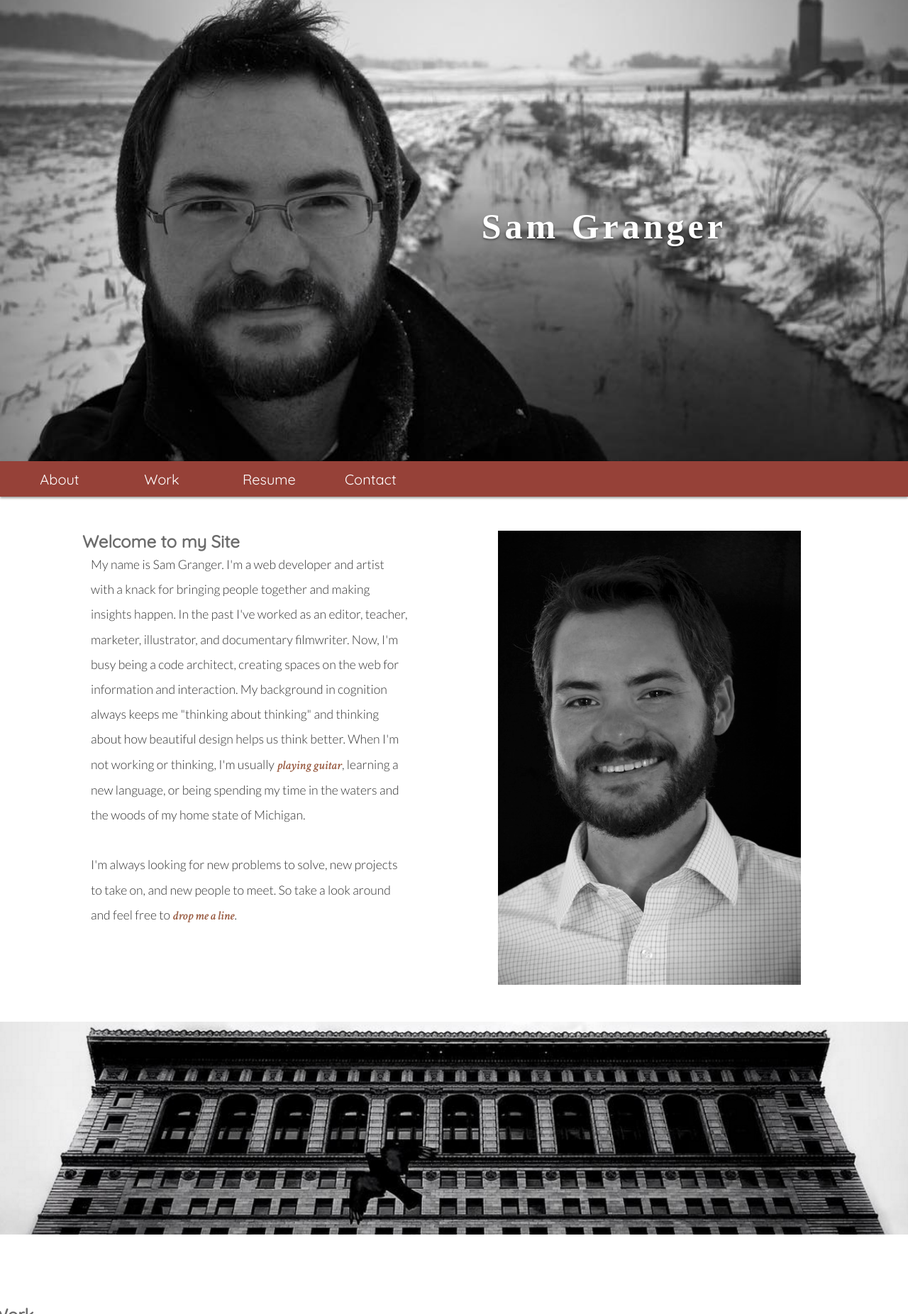
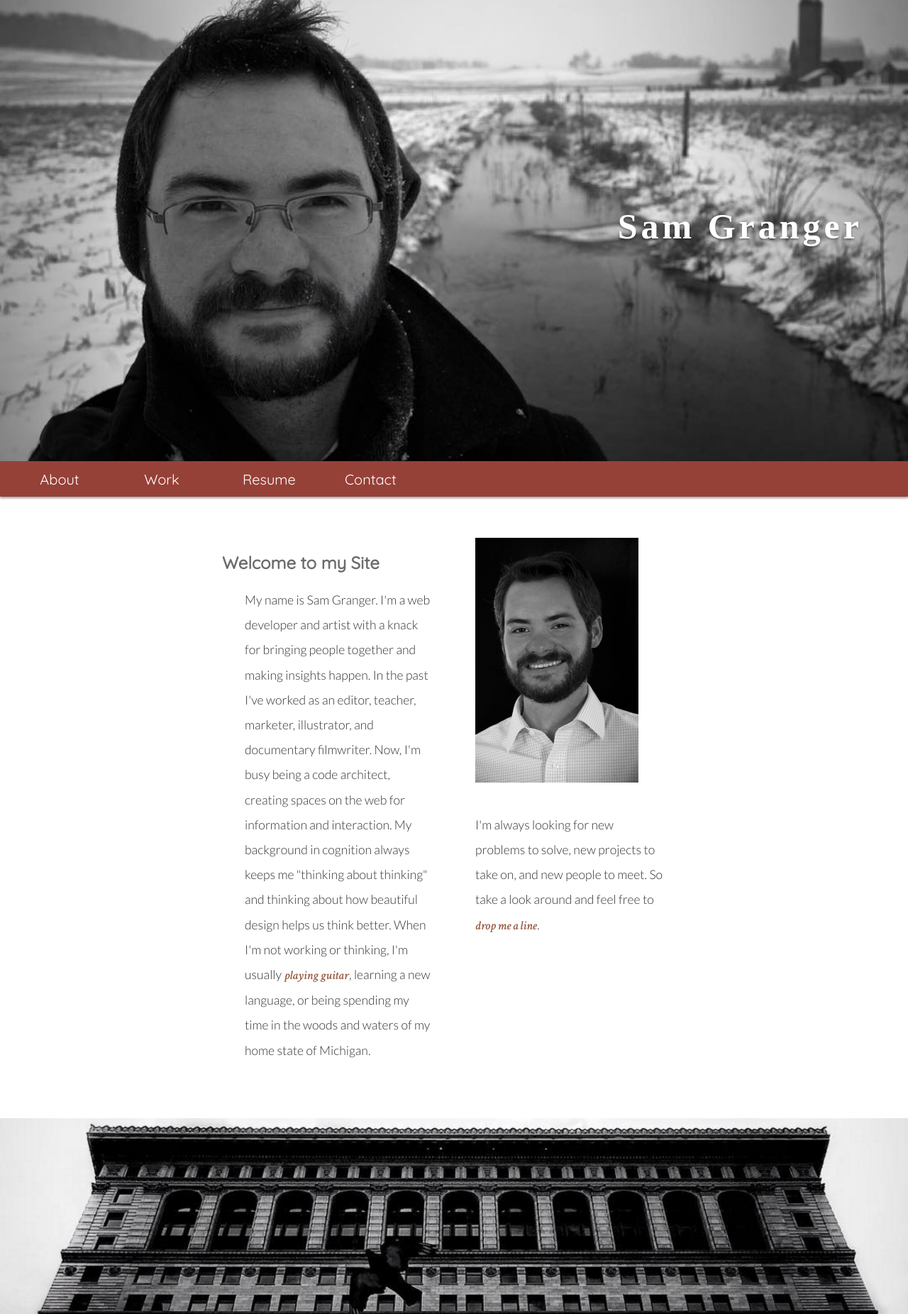
Before and after one commit to samwisegrangee/samgranger, a Jekyll site: the page built from index.html, in a window 1280 px wide, cut to the strip 0-1852 px from the top of the page. Shown: the whole strip at 71% size. Built offline with Jekyll 4.4.1, drawn with Linux system fonts in a browser that asks for light colours; some web fonts are replaced; Markdown is read by kramdown in place of the engine named in the settings.

Commit message:
Two Column Solution
Float the columns within two divs that split the screen 50%, and which
turn to 100% @media fixed my margin issues.

Style redundancies and gallery revamping to come next.

```diff
--- a/_includes/about.html
+++ b/_includes/about.html
@@ -4,24 +4,26 @@
 
   <div class="section-block">
 
-    <div class="col-1">
-      <h2>Welcome to my Site</h2>
+    <div class="bg-l">
+      <div class="col-l">
+        <h2>Welcome to my Site</h2>
 
-        <p>
-        My name is Sam Granger. I'm a web developer and artist with a knack for bringing people together and making insights happen. In the past I've worked as an editor, teacher, marketer, illustrator, and documentary filmwriter. Now, I'm busy being a code architect, creating spaces on the web for information and interaction. My background in cognition always keeps me "thinking about thinking" and thinking about how beautiful design helps us think better. When I'm not working or thinking, I'm usually <a class="click-me" href="https://www.youtube.com/watch?v=b98ItgwIcnU" target="_blank"><strong>playing guitar</strong></a>, learning a new language, or being spending my time in the waters and the woods of my home state of Michigan.
-      <br>
-      <br>
-        I'm always looking for new problems to solve, new projects to take on, and new people to meet. So take a look around and feel free to <a class="click-me" href="#contact"><strong>drop me a line</strong></a>.
-      </p>
-      <br>
-      <br>
-
+          <p>
+          My name is Sam Granger. I'm a web developer and artist with a knack for bringing people together and making insights happen. In the past I've worked as an editor, teacher, marketer, illustrator, and documentary filmwriter. Now, I'm busy being a code architect, creating spaces on the web for information and interaction. My background in cognition always keeps me "thinking about thinking" and thinking about how beautiful design helps us think better. When I'm not working or thinking, I'm usually <a class="click-me" href="https://www.youtube.com/watch?v=b98ItgwIcnU" target="_blank"><strong>playing guitar</strong></a>, learning a new language, or being spending my time in the woods and waters of my home state of Michigan.
+        </p>
+      </div>
     </div>
 
-    <div class="col-2">
-        <img src="images/headshot.jpg" />
+    <div class="bg-r">
+      <div class="col-r">
+          <img id="headshot" src="images/headshot.jpg" />
+          <br>
+          <br>
+          <p>
+            I'm always looking for new problems to solve, new projects to take on, and new people to meet. So take a look around and feel free to <a class="click-me" href="#contact"><strong>drop me a line</strong></a>.
+          </p>
+      </div>
     </div>
-
 
   </div>
 
--- a/_includes/contact.html
+++ b/_includes/contact.html
@@ -1,5 +1,6 @@
 <section id="contact">
   <div class="contact-block">
+
 
     <p class="contact-graf">Drop me a line at...</p>
     <br>
@@ -7,33 +8,29 @@
     <br>
     <p class="contact-graf">Or find me on ...</p>
     <br>
-    <div class="social-links">
+    <ul class="social-links">
+      <li class="social-click">
+        <a href="https://www.linkedin.com/in/samuelwgranger"  target="_blank">
+          <p class="social-name"><img class="social-img" src="images/icons/iconmonstr-linkedin-4.svg" />&nbsp; LinkedIn</p>
+        </a>
+      </li>
+      <li class="social-click">
+        <a href="https://github.com/samwisegrangee" target="_blank">
+          <p class="social-name"><img class="social-img" src="images/icons/github.svg" />&nbsp; GitHub</p>
+        </a>
 
-      <div class="social-click">
-        <a href="https://www.linkedin.com/in/samuelwgranger"  target="_blank">
-          <p class="social-name">LinkedIn</p>
-          <img class="social-img" src="images/icons/iconmonstr-linkedin-4.svg" />
+      </li>
+      <li class="social-click">
+        <a href="https://www.instagram.com/samwisegrangee/" target="_blank">
+          <p class="social-name"><img class="social-img" src="images/icons/iconmonstr-instagram-1.svg" />&nbsp; Instagram</p>
         </a>
-      </div>
-      <div class="social-click">
-        <a href="https://github.com/samwisegrangee" target="_blank">
-          <p class="social-name">GitHub</p>
-          <img class="social-img" src="images/icons/github.svg" />
+      </li>
+      <li class="social-click">
+        <a href="https://twitter.com/SamwiseGrangee" target="_blank">
+          <p class="social-name"><img class="social-img" src="images/icons/iconmonstr-twitter-1.svg" />&nbsp; Twitter</p>
         </a>
-      </div>
-      <div class="social-click">
-        <a href="https://www.instagram.com/samwisegrangee/" target="_blank">
-          <p class="social-name">Instagram</p>
-          <img class="social-img" src="images/icons/iconmonstr-instagram-1.svg" />
-        </a>
-      </div>
-      <div class="social-click">
-        <a href="https://twitter.com/SamwiseGrangee" target="_blank">
-          <p class="social-name">Twitter</p>
-          <img class="social-img" src="images/icons/iconmonstr-twitter-1.svg" />
-        </a>
-      </div>
-    </div>
+      </li>
+    </ul>
 
   </div>
 </section>
--- a/_includes/resume.html
+++ b/_includes/resume.html
@@ -1,7 +1,9 @@
 <section id="resume">
   <div class="section-block">
-    <div class="xtra-space"></div>
-    <div class="col-1">
+
+    <div class="bg-l">
+
+      <div class="col-l">
         <h2>Resume</h2>
 
         <p>
@@ -11,15 +13,15 @@
           <br>
           Additionally, if you have some more time on your hands, feel free to check out the links to talks I've given, projects I've worked on, and pieces I've written.
         </p>
-      <br>
         <a class="click-me" href="{{ site.baseurl }}/images/Sam_Granger_Resume_2016.pdf">
-        <br>
           <img id="resume-pic" src="{{ site.baseurl }}/images/resume.png" />
-        <br>
         </a>
       </div>
+    </div>
 
-    <div class="col-2">
+    <div class="bg-r">
+
+      <div class="col-r">
         <br>
         <br>
         <button class="talk-btn">
@@ -36,10 +38,8 @@
           <a class="navlink" href="http://www.lonerganresource.com/audio/contributors/LOE-2013-06.mp3">LoE 2013: <br> Tale of Two Bernards</a></button>
         <button class="talk-btn">
           <a class="navlink" href="https://hortulus-journal.com/2013/11/01/granger/">Orthodox Readings of Aquinas</a></button>
-
       </div>
-
-
+    </div>
 
 </div>
 </section>
--- a/_includes/work.html
+++ b/_includes/work.html
@@ -1,6 +1,7 @@
 <section id="work">
   <div class="section-block">
-  <div class="xtra-space"></div>
+    <div class="center-col">
+
       <h2>Work</h5>
 
       <p><em>I've always been a jack of trades and master of some</em></p>
@@ -10,34 +11,37 @@
         Drawing has been in my life ever since I could hold a pencil. Translating the contours of a plant's leaves or the intricacies of a person's expression into the lines on my paper was a training in attention. I bring this attention and problem-solving to bear on my code work.
         <br>
         Here's a handful of images that help you see how I often look at the world. If you'd like to see a fuller profile, feel free to <a class="click-me" href="#contact"><strong>contact me</strong></a>.
-          <br>
-          <br>
       </p>
+    </div>
 
-      <div class="gallery">
-        <div class="section group">
-        	<div class="col span_1_of_5"><img class="thumbnail" src="images/IMG_1024.jpg" id="w1" /></div>
-        	<div class="col span_1_of_5"><img class="thumbnail" src="images/Odyssey-screenshot.jpg" id="w2" /></div>
-        	<div class="col span_1_of_5"><img class="thumbnail" src="images/sm-Rowster-screenshot.jpg" id="w3" /></div>
-        	<div class="col span_1_of_5"><img class="thumbnail" src="images/sm-Sam-Granger-screenshot.jpg" id="w4" /></div>
-          <div class="col span_1_of_5"><img class="thumbnail" src="images/leaves.png" id="ph5" /></div>
+    <div class="bg-l">
+      <div class="col-l">
+        <img class="thumbnail" src="images/Odyssey-screenshot.jpg" id="w2" />
+        <img class="thumbnail" src="images/IMG_4192.jpg" id="ph3" />
+        <img class="thumbnail" src="images/IMG_6541.jpg" id="ph2" />
+        <img class="thumbnail" src="images/beckett.png" id="a3" />
+        <img class="thumbnail" src="images/sm-Sam-Granger-screenshot.jpg" id="w4" />
+        <img class="thumbnail" src="images/leaves.png" id="ph5" />
+        <img class="thumbnail" src="images/marmi.png" id="ph1" />
+        <img class="thumbnail" src="images/eyes.png" id="a2" />
+
       </div>
-        <div class="section group">
-          <div class="col span_1_of_5"><img class="thumbnail" src="images/marmi.png" id="ph1" /></div>
-          <div class="col span_1_of_5"><img class="thumbnail" src="images/IMG_6541.jpg" id="ph2" /></div>
-          <div class="col span_1_of_5"><img class="thumbnail" src="images/IMG_4192.jpg" id="ph3" /></div>
-          <div class="col span_1_of_5"><img class="thumbnail" src="images/canadians-in-street.png" id="ph4" /></div>
-          <div class="col span_1_of_5"><img class="thumbnail" src="images/accordian-scene.png" id="ph5" /></div>
     </div>
-        <div class="section group">
-          <div class="col span_1_of_5"><img class="thumbnail" src="images/dreadlocks.png" id="a1" /></div>
-          <div class="col span_1_of_5"><img class="thumbnail" src="images/eyes.png" id="a2" /></div>
-          <div class="col span_1_of_5"><img class="thumbnail" src="images/beckett.png" id="a3" /></div>
-          <div class="col span_1_of_5"><img class="thumbnail" src="images/palm.jpg" id="a4" /></div>
-          <div class="col span_1_of_5"><img class="thumbnail" src="images/windows.png" id="a5" /></div>
+
+    <div class="bg-r">
+      <div class="col-r">
+        <img class="thumbnail" src="images/canadians-in-street.png" id="ph4" />
+        <img class="thumbnail" src="images/accordian-scene.png" id="ph5" />
+        <img class="thumbnail" src="images/dreadlocks.png" id="a1" />
+        <img class="thumbnail" src="images/sm-Rowster-screenshot.jpg" id="w3" />
+        <img class="thumbnail" src="images/IMG_1024.jpg" id="w1" />
+        <img class="thumbnail" src="images/palm.jpg" id="a4" />
+        <img class="thumbnail" src="images/windows.png" id="a5" />
+        <button class="talk-btn" id="gallery-fill">
+          <a class="navlink" href="#contact">For More, Contact Me</a></button>
+
       </div>
     </div>
 
     </div>
-  </div>
 </section>
--- a/css/style.css
+++ b/css/style.css
@@ -1,5 +1,8 @@
 * {
   box-sizing: border-box;
+}
+html, body {
+  margin: 0;
 }
 
 /*Typography
@@ -17,7 +20,7 @@ h1 {
   text-shadow: 0 2px 3px rgba(0, 0, 0, 0.4);
 }
 p, h2 {
-  margin: 0;
+  margin: 20px;
 }
 h2 {
   font-family: 'Quicksand', sans-serif;
@@ -60,11 +63,11 @@ header {
 }
 .name-box {
   float: right;
-  padding-right: 20%;
+  padding-right: 5%;
   padding-top: 20%;
 }
 
-/*Navigation*/
+/*NAVIGATION*/
 nav {
   display: table;
   background-color: #964138;
@@ -98,34 +101,45 @@ button {
 }
 
 /*SECTIONS*/
-section {
+.section {
   display: block;
-  width: 100%;
+  clear: both;
+  padding: 0px;
+  margin: 0px;
 }
 .section-block {
   padding-top: 48px;
   padding-bottom: 48px;
-
   clear: both;
   overflow: auto;
 }
-.xtra-space {
+/*.xtra-space {
   height: 50px;
   width: 100%;
+}*/
+.bg-l, .bg-r {
+  display: inline-block;
 }
-.col-1, .col-2 {
-  width: 450px;
-  height: 100%;
-  position: relative;
+.bg-l {
+  float: left;
+  width: 50%;
 }
-.col-1 {
+.bg-r {
+  float: right;
+  width: 50%;
+}
+.col-l, .col-r {
+  width: 325px;
+  padding: 10px;
+}
+.col-l {
+  float: right;
+}
+.col-r {
   float: left;
-  margin-left: 10%;
 }
-.col-2 {
-  float: right;
-  margin-right: 10%;
-}
+
+
 .trans-img {
   display: relative;
   height: 300px;
@@ -147,64 +161,21 @@ section {
 }
 
 
-#about {
 
+/*ABOUT*/
+
+#headshot {
+  width: 250px;
+  padding-left: 20px;
 }
 
 
 /*WORK PAGE*/
 
-
-/*  SECTIONS  */
-.section {
-	clear: both;
-	padding: 0px;
-	margin: 0px;
-}
-
-/*  COLUMN SETUP  */
-.col {
-	display: block;
-	float:left;
-	margin: 1% 0 1% 1.6%;
-}
-.col:first-child { margin-left: 0; }
-
-/*  GROUPING  */
-.group:before,
-.group:after { content:""; display:table; }
-.group:after { clear:both;}
-.group { zoom:1; /* For IE 6/7 */ }
-
-
-/*  GRID OF FIVE  */
-.span_5_of_5 {
-	width: 100%;
-}
-.span_4_of_5 {
-	width: 79.68%;
-}
-.span_3_of_5 {
-	width: 59.36%;
-}
-.span_2_of_5 {
-	width: 39.04%;
-}
-.span_1_of_5 {
-	width: 18.72%;
-}
-
-/*  GO FULL WIDTH BELOW 480 PIXELS */
-@media only screen and (max-width: 480px) {
-	.col {  margin: 1% 0 1% 0%; }
-	.span_1_of_5, .span_2_of_5, .span_3_of_5, .span_4_of_5, .span_5_of_5 { width: 100%; }
-}
-
-#work {
-
-}
-.gallery {
-  width: 100%;
+.center-col {
+  margin: auto;
+  width: 60%;
+  padding: 10px;
 }
 .thumbnail, .thumb-title {
   width: 100%;
@@ -213,25 +184,16 @@ section {
   margin: 0;
   padding: 0;
 }
-#thumb-title {
-  font-family: 'Quicksand', sans-serif;
-  color: white;
-  align-content: center;
-  background-color: #6c6c6c;
-
-}
-.gallery {
+#gallery-fill {
   width: 100%;
-  padding: 15px;
-  background-color: #6c6c6c;
+  padding-top: 20px;
+  padding-bottom: 20px;
 }
 
 
 
+
 /*RESUME PAGE*/
-
-#resume {}
-
 .talk-btn {
   display: block;
   padding: 10px 20px;
@@ -242,9 +204,8 @@ section {
   height: 300px;
   display: block;
   float: left;
+  padding-left: 20px;
 }
-
-
 
 
 /*CONTACT PAGE*/
@@ -254,7 +215,8 @@ section {
 .contact-block {
   justify-content: center;
   align-items: center;
-  padding: 25px 0px;
+  padding-top: 25px;
+  padding-bottom: 25px;
 }
 
 .contact-graf,
@@ -279,27 +241,44 @@ section {
   font-family: 'Quicksand', sans-serif;
   color: white;
   display: inline;
+  baseline-shift: 20px;
+
 }
 .social-img {
   height: 30px;
   width: 30px;
+  display: inline;
 }
+
 .social-click {
   display: inline;
-  margin-left: 15px;
-  margin-right: 15px;
-  align-items: baseline;
 }
 
-
-
-
-@media (max-width: 658) {
-  .section-block {
-
+@media (max-width: 375px) {
+  h2 {
+    margin-left: 20px;
   }
-  .col-2 {
-
+  .bg-l, .bg-r {
+    margin: 0px;
+    width: 100%;
+  }
+  .col-r {
+    margin-left: 50px;
+  }
+  #contact-email {
+    font-size: 20px;
+  }
+  #headshot {
+    padding-top: 0px;
+  }
+  .social-name {
+    display: block;
+  }
+  .talk-btn {
+    margin-right: 30px;
+  }
+  #gallery-fill {
+    margin-right: 0px;
   }
 
 }
```
Also changed, not shown: 2 other files. Lines whose indentation alone changed are shown as unchanged.
